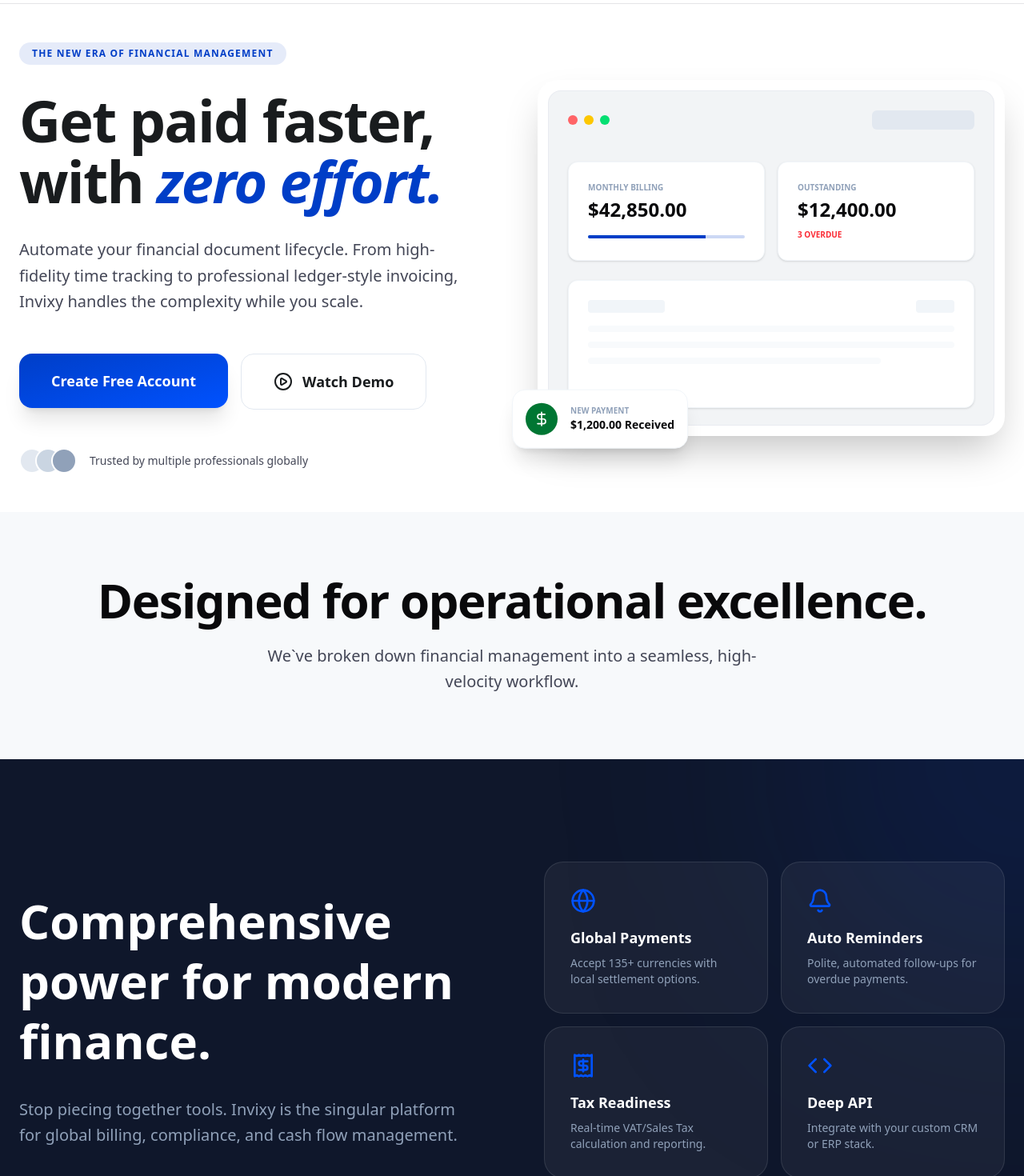
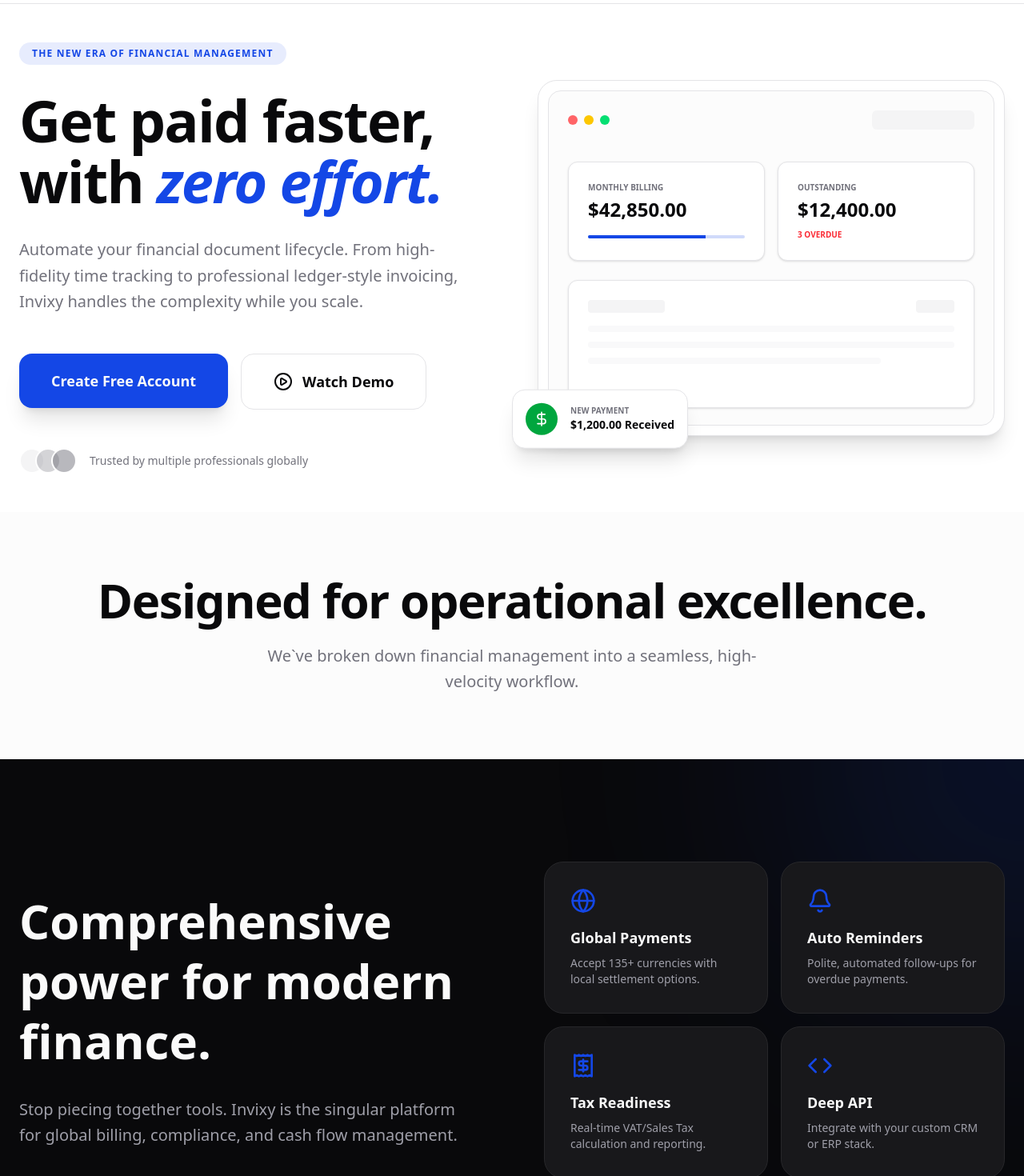
Before and after one commit to Invixy-app/invixy-app, a Next.js app: page / in a window 1280 px wide. Shown: the part 60-1530 px from the top of the page at 80% size. Built offline with nearby package versions, Linux system fonts and the light colour scheme; no server answers.

Commit message:
Refactor: Update branding styles and colors across sign-in, sign-up, and landing pages

```diff
--- a/app/auth/signin/page.tsx
+++ b/app/auth/signin/page.tsx
@@ -109,7 +109,7 @@
       {/* Left Side - Branding Section */}
       <div className="hidden lg:flex flex-col justify-between bg-primary text-primary-foreground p-10">
         <Link href="/" className="flex items-center gap-2 font-bold text-xl tracking-tight">
-          <Image src={"/logo.png"} alt="Invixy Logo" width={40} height={40} />
+          {/* <Image src={"/logo.png"} alt="Invixy Logo" width={40} height={40} /> */}
           <span>Invixy</span>
         </Link>
 
--- a/app/auth/signup/page.tsx
+++ b/app/auth/signup/page.tsx
@@ -113,7 +113,7 @@
       {/* Left Side - Branding Section */}
       <div className="hidden lg:flex flex-col justify-between bg-primary text-primary-foreground p-10">
         <Link href="/" className="flex items-center gap-2 font-bold text-xl tracking-tight">
-          <Image src={"/logo.png"} alt="Invixy Logo" width={40} height={40} />
+          {/* <Image src={"/logo.png"} alt="Invixy Logo" width={40} height={40} /> */}
           <span>Invixy</span>
         </Link>
 
--- a/app/page.tsx
+++ b/app/page.tsx
@@ -41,34 +41,34 @@
         <section className="relative pt-12 pb-12 md:pt-12 md:pb-12 overflow-hidden">
           <div className="max-w-7xl mx-auto px-6 grid grid-cols-1 lg:grid-cols-2 gap-16 items-center">
             <div className="relative z-10 text-left">
-              <span className="bg-[#003ec7]/10 text-[#003ec7] text-xs tracking-widest font-black px-4 py-1.5 rounded-full uppercase mb-8 inline-block">
+              <span className="bg-primary/10 text-primary text-xs tracking-widest font-black px-4 py-1.5 rounded-full uppercase mb-8 inline-block">
                 The New Era of Financial Management
               </span>
-              <h1 className="text-5xl md:text-7xl font-black tracking-tight text-[#191c1e] mb-8 leading-[1.05]">
+              <h1 className="text-5xl md:text-7xl font-black tracking-tight text-foreground mb-8 leading-[1.05]">
                 Get paid faster, with{" "}
-                <span className="text-[#003ec7] italic">zero effort.</span>
+                <span className="text-primary italic">zero effort.</span>
               </h1>
-              <p className="text-xl text-[#434656] max-w-xl mb-12 leading-relaxed">
+              <p className="text-xl text-muted-foreground max-w-xl mb-12 leading-relaxed">
                 Automate your financial document lifecycle. From high-fidelity
                 time tracking to professional ledger-style invoicing, Invixy
                 handles the complexity while you scale.
               </p>
               <div className="flex flex-col sm:flex-row gap-4">
                 <Link href="/auth/signup">
-                <button className="cursor-pointer bg-gradient-to-br from-[#003ec7] to-[#0052ff] text-white text-lg font-bold px-10 py-5 rounded-2xl shadow-xl hover:shadow-2xl hover:-translate-y-1 transition-all">
+                <button className="cursor-pointer bg-primary text-primary-foreground text-lg font-bold px-10 py-5 rounded-2xl shadow-xl hover:shadow-2xl hover:-translate-y-1 transition-all">
                   Create Free Account
                 </button>
                 </Link>
-                <button className="cursor-pointer bg-white border border-slate-200 text-[#191c1e] text-lg font-bold px-10 py-5 rounded-2xl hover:bg-slate-50 transition-all flex items-center justify-center gap-3 group">
+                <button className="cursor-pointer bg-background border border-border text-foreground text-lg font-bold px-10 py-5 rounded-2xl hover:bg-muted transition-all flex items-center justify-center gap-3 group">
                   <PlayCircle className="group-hover:scale-110 transition-transform" />
                   Watch Demo
                 </button>
               </div>
-              <div className="mt-12 flex items-center gap-4 text-sm text-[#434656] font-medium">
+              <div className="mt-12 flex items-center gap-4 text-sm text-muted-foreground font-medium">
                 <div className="flex -space-x-3">
-                  <div className="w-8 h-8 rounded-full bg-slate-200 border-2 border-white"></div>
-                  <div className="w-8 h-8 rounded-full bg-slate-300 border-2 border-white"></div>
-                  <div className="w-8 h-8 rounded-full bg-slate-400 border-2 border-white"></div>
+                  <div className="w-8 h-8 rounded-full bg-muted border-2 border-background"></div>
+                  <div className="w-8 h-8 rounded-full bg-muted-foreground/30 border-2 border-background"></div>
+                  <div className="w-8 h-8 rounded-full bg-muted-foreground/50 border-2 border-background"></div>
                 </div>
                 <span>Trusted by multiple professionals globally</span>
               </div>
@@ -76,30 +76,30 @@
 
             {/* High-Fidelity Mockup */}
             <div className="relative">
-              <div className="absolute -top-20 -right-20 w-96 h-96 bg-[#003ec7]/20 rounded-full blur-[120px] -z-10"></div>
-              <div className="bg-white rounded-3xl p-3 shadow-2xl border border-white/50 relative">
-                <div className="bg-[#f2f4f6] rounded-2xl overflow-hidden aspect-[4/3] border border-[#c3c5d9]/20 p-6">
+              <div className="absolute -top-20 -right-20 w-96 h-96 bg-primary/20 rounded-full blur-[120px] -z-10"></div>
+              <div className="bg-background rounded-3xl p-3 shadow-xl border border-border relative z-10 w-full">
+                <div className="bg-muted/30 rounded-2xl overflow-hidden aspect-[4/3] border border-border p-6">
                   <div className="flex justify-between items-center mb-10">
                     <div className="flex gap-2">
                       <div className="w-3 h-3 rounded-full bg-red-400"></div>
                       <div className="w-3 h-3 rounded-full bg-yellow-400"></div>
                       <div className="w-3 h-3 rounded-full bg-green-400"></div>
                     </div>
-                    <div className="h-6 w-32 bg-slate-200 rounded-md"></div>
+                    <div className="h-6 w-32 bg-muted rounded-md"></div>
                   </div>
                   <div className="space-y-6">
                     <div className="grid grid-cols-2 gap-4">
-                      <div className="bg-white p-6 rounded-xl shadow-sm border border-slate-100">
-                        <p className="text-[10px] font-bold text-slate-400 uppercase mb-1">
+                      <div className="bg-background p-6 rounded-xl shadow-sm border border-border">
+                        <p className="text-[10px] font-bold text-muted-foreground uppercase mb-1">
                           Monthly Billing
                         </p>
                         <p className="text-2xl font-black">$42,850.00</p>
-                        <div className="w-full h-1 bg-[#003ec7]/20 mt-4 rounded-full overflow-hidden">
-                          <div className="w-3/4 h-full bg-[#003ec7]"></div>
+                        <div className="w-full h-1 bg-primary/20 mt-4 rounded-full overflow-hidden">
+                          <div className="w-3/4 h-full bg-primary"></div>
                         </div>
                       </div>
-                      <div className="bg-white p-6 rounded-xl shadow-sm border border-slate-100">
-                        <p className="text-[10px] font-bold text-slate-400 uppercase mb-1">
+                      <div className="bg-background p-6 rounded-xl shadow-sm border border-border">
+                        <p className="text-[10px] font-bold text-muted-foreground uppercase mb-1">
                           Outstanding
                         </p>
                         <p className="text-2xl font-black">$12,400.00</p>
@@ -108,27 +108,27 @@
                         </p>
                       </div>
                     </div>
-                    <div className="bg-white p-6 rounded-xl shadow-sm border border-slate-100 h-40">
+                    <div className="bg-background p-6 rounded-xl shadow-sm border border-border h-40">
                       <div className="flex justify-between mb-4">
-                        <div className="h-4 w-24 bg-slate-100 rounded"></div>
-                        <div className="h-4 w-12 bg-slate-100 rounded"></div>
+                        <div className="h-4 w-24 bg-muted rounded"></div>
+                        <div className="h-4 w-12 bg-muted rounded"></div>
                       </div>
                       <div className="space-y-3">
-                        <div className="h-2 w-full bg-slate-50 rounded"></div>
-                        <div className="h-2 w-full bg-slate-50 rounded"></div>
-                        <div className="h-2 w-4/5 bg-slate-50 rounded"></div>
+                        <div className="h-2 w-full bg-muted/50 rounded"></div>
+                        <div className="h-2 w-full bg-muted/50 rounded"></div>
+                        <div className="h-2 w-4/5 bg-muted/50 rounded"></div>
                       </div>
                     </div>
                   </div>
                 </div>
               </div>
               {/* Float Card */}
-              <div className="absolute -bottom-8 -left-8 bg-white p-4 rounded-2xl shadow-xl border border-slate-100 flex items-center gap-4 animate-[bounce_2s_infinite]">
-                <div className="w-10 h-10 rounded-full bg-[#007633] flex items-center justify-center">
+              <div className="absolute -bottom-8 -left-8 bg-background p-4 z-20 rounded-2xl shadow-xl border border-border flex items-center gap-4 animate-[bounce_2s_infinite]">
+                <div className="w-10 h-10 rounded-full bg-green-600 flex items-center justify-center">
                   <DollarSign className="text-white w-5 h-5" />
                 </div>
                 <div>
-                  <p className="text-[10px] font-bold text-slate-400">
+                  <p className="text-[10px] font-bold text-muted-foreground">
                     NEW PAYMENT
                   </p>
                   <p className="text-sm font-black">$1,200.00 Received</p>
@@ -141,83 +141,83 @@
         {/* Trusted By Section - More minimalist */}
         {/* <TrustedBy /> */}
         {/* Detailed How it Works */}
-        <section className="py-20 bg-[#f7f9fb]">
+        <section className="py-20 bg-muted/30">
           <div className="max-w-7xl mx-auto px-6">
             <div className="text-center ">
-              <h2 className="text-4xl md:text-6xl font-black tracking-tight mb-6">
+              <h2 className="text-4xl md:text-6xl font-black tracking-tight mb-6 text-foreground">
                 Designed for operational excellence.
               </h2>
-              <p className="text-[#434656] text-xl max-w-2xl mx-auto leading-relaxed">
+              <p className="text-muted-foreground text-xl max-w-2xl mx-auto leading-relaxed">
                 We`ve broken down financial management into a seamless,
                 high-velocity workflow.
               </p>
             </div>
             {/* <div className="grid grid-cols-1 md:grid-cols-3 gap-16">
               <div className="group">
-                <div className="w-16 h-16 bg-[#003ec7]/10 rounded-2xl flex items-center justify-center mb-8 group-hover:scale-110 group-hover:bg-[#003ec7] group-hover:text-white text-[#191c1e] transition-all duration-300">
+                <div className="w-16 h-16 bg-primary/10 rounded-2xl flex items-center justify-center mb-8 group-hover:scale-110 group-hover:bg-primary group-hover:text-primary-foreground text-foreground transition-all duration-300">
                   <Wrench className="w-8 h-8" />
                 </div>
                 <h3 className="text-2xl font-bold mb-4">
                   1. Effortless Ingestion
                 </h3>
-                <p className="text-[#434656] leading-relaxed mb-6">
+                <p className="text-muted-foreground leading-relaxed mb-6">
                   Connect your bank accounts, calendars, and time trackers. Our
                   AI engine categorizes every billable action with ledger-grade
                   precision.
                 </p>
-                <ul className="space-y-2 text-sm font-medium text-slate-600">
+                <ul className="space-y-2 text-sm font-medium text-muted-foreground">
                   <li className="flex items-center gap-2">
-                    <Check className="text-[#003ec7] w-5 h-5" /> Bank sync
+                    <Check className="text-primary w-5 h-5" /> Bank sync
                     (Plaid)
                   </li>
                   <li className="flex items-center gap-2">
-                    <Check className="text-[#003ec7] w-5 h-5" /> Automatic time
+                    <Check className="text-primary w-5 h-5" /> Automatic time
                     logging
                   </li>
                 </ul>
               </div>
               <div className="group">
-                <div className="w-16 h-16 bg-[#003ec7]/10 rounded-2xl flex items-center justify-center mb-8 group-hover:scale-110 group-hover:bg-[#003ec7] group-hover:text-white text-[#191c1e] transition-all duration-300">
+                <div className="w-16 h-16 bg-primary/10 rounded-2xl flex items-center justify-center mb-8 group-hover:scale-110 group-hover:bg-primary group-hover:text-primary-foreground text-foreground transition-all duration-300">
                   <Sparkles className="w-8 h-8" />
                 </div>
                 <h3 className="text-2xl font-bold mb-4">
                   2. Intelligent Synthesis
                 </h3>
-                <p className="text-[#434656] leading-relaxed mb-6">
+                <p className="text-muted-foreground leading-relaxed mb-6">
                   Invixy aggregates data points into beautiful,
                   editorial-quality invoices. No more manual formatting or
                   cross-referencing spreadsheets.
                 </p>
-                <ul className="space-y-2 text-sm font-medium text-slate-600">
+                <ul className="space-y-2 text-sm font-medium text-muted-foreground">
                   <li className="flex items-center gap-2">
-                    <Check className="text-[#003ec7] w-5 h-5" /> Dynamic ledger
+                    <Check className="text-primary w-5 h-5" /> Dynamic ledger
                     styling
                   </li>
                   <li className="flex items-center gap-2">
-                    <Check className="text-[#003ec7] w-5 h-5" /> Multi-currency
+                    <Check className="text-primary w-5 h-5" /> Multi-currency
                     conversion
                   </li>
                 </ul>
               </div>
               <div className="group">
-                <div className="w-16 h-16 bg-[#003ec7]/10 rounded-2xl flex items-center justify-center mb-8 group-hover:scale-110 group-hover:bg-[#003ec7] group-hover:text-white text-[#191c1e] transition-all duration-300">
+                <div className="w-16 h-16 bg-primary/10 rounded-2xl flex items-center justify-center mb-8 group-hover:scale-110 group-hover:bg-primary group-hover:text-primary-foreground text-foreground transition-all duration-300">
                   <Landmark className="w-8 h-8" />
                 </div>
                 <h3 className="text-2xl font-bold mb-4">
                   3. Instant Settlement
                 </h3>
-                <p className="text-[#434656] leading-relaxed mb-6">
+                <p className="text-muted-foreground leading-relaxed mb-6">
                   Clients pay via white-labeled portals. Funds are instantly
                   reconciled and distributed across your tax and savings
                   buckets.
                 </p>
-                <ul className="space-y-2 text-sm font-medium text-slate-600">
+                <ul className="space-y-2 text-sm font-medium text-muted-foreground">
                   <li className="flex items-center gap-2">
-                    <Check className="text-[#003ec7] w-5 h-5" /> 1-click client
+                    <Check className="text-primary w-5 h-5" /> 1-click client
                     payments
                   </li>
                   <li className="flex items-center gap-2">
-                    <Check className="text-[#003ec7] w-5 h-5" /> Automated tax
+                    <Check className="text-primary w-5 h-5" /> Automated tax
                     withholding
                   </li>
                 </ul>
@@ -226,45 +226,45 @@
           </div>
         </section>
         {/* Features Grid Section */}
-        <section className="py-32 bg-slate-900 text-white overflow-hidden relative">
-          <div className="absolute top-0 right-0 w-[500px] h-[500px] bg-[#003ec7]/20 blur-[150px] rounded-full translate-x-1/2 -translate-y-1/2"></div>
+        <section className="py-32 bg-zinc-950 text-zinc-50 overflow-hidden relative">
+          <div className="absolute top-0 right-0 w-[500px] h-[500px] bg-primary/20 blur-[150px] rounded-full translate-x-1/2 -translate-y-1/2"></div>
           <div className="max-w-7xl mx-auto px-6 relative z-10">
             <div className="grid lg:grid-cols-2 gap-20 items-center mb-20">
               <div>
                 <h2 className="text-4xl md:text-6xl font-black mb-8 leading-tight">
                   Comprehensive power for modern finance.
                 </h2>
-                <p className="text-slate-400 text-xl leading-relaxed">
+                <p className="text-zinc-400 text-xl leading-relaxed">
                   Stop piecing together tools. Invixy is the singular platform
                   for global billing, compliance, and cash flow management.
                 </p>
               </div>
               <div className="grid grid-cols-2 gap-4">
-                <div className="bg-white/5 border border-white/10 p-8 rounded-3xl hover:bg-white/10 transition-colors">
-                  <Globe className="text-[#0052ff] mb-4 w-8 h-8" />
+                <div className="bg-zinc-900 border border-zinc-800 p-8 rounded-3xl hover:bg-zinc-800 transition-colors">
+                  <Globe className="text-primary mb-4 w-8 h-8" />
                   <h4 className="text-lg font-bold mb-2">Global Payments</h4>
-                  <p className="text-slate-400 text-sm">
+                  <p className="text-zinc-400 text-sm">
                     Accept 135+ currencies with local settlement options.
                   </p>
                 </div>
-                <div className="bg-white/5 border border-white/10 p-8 rounded-3xl hover:bg-white/10 transition-colors">
-                  <Bell className="text-[#0052ff] mb-4 w-8 h-8" />
+                <div className="bg-zinc-900 border border-zinc-800 p-8 rounded-3xl hover:bg-zinc-800 transition-colors">
+                  <Bell className="text-primary mb-4 w-8 h-8" />
                   <h4 className="text-lg font-bold mb-2">Auto Reminders</h4>
-                  <p className="text-slate-400 text-sm">
+                  <p className="text-zinc-400 text-sm">
                     Polite, automated follow-ups for overdue payments.
                   </p>
                 </div>
-                <div className="bg-white/5 border border-white/10 p-8 rounded-3xl hover:bg-white/10 transition-colors">
-                  <Receipt className="text-[#0052ff] mb-4 w-8 h-8" />
+                <div className="bg-zinc-900 border border-zinc-800 p-8 rounded-3xl hover:bg-zinc-800 transition-colors">
+                  <Receipt className="text-primary mb-4 w-8 h-8" />
                   <h4 className="text-lg font-bold mb-2">Tax Readiness</h4>
-                  <p className="text-slate-400 text-sm">
+                  <p className="text-zinc-400 text-sm">
                     Real-time VAT/Sales Tax calculation and reporting.
                   </p>
                 </div>
-                <div className="bg-white/5 border border-white/10 p-8 rounded-3xl hover:bg-white/10 transition-colors">
-                  <Code className="text-[#0052ff] mb-4 w-8 h-8" />
+                <div className="bg-zinc-900 border border-zinc-800 p-8 rounded-3xl hover:bg-zinc-800 transition-colors">
+                  <Code className="text-primary mb-4 w-8 h-8" />
                   <h4 className="text-lg font-bold mb-2">Deep API</h4>
-                  <li className="text-slate-400 text-sm list-none">
+                  <li className="text-zinc-400 text-sm list-none">
                     Integrate with your custom CRM or ERP stack.
                   </li>
                 </div>
```
